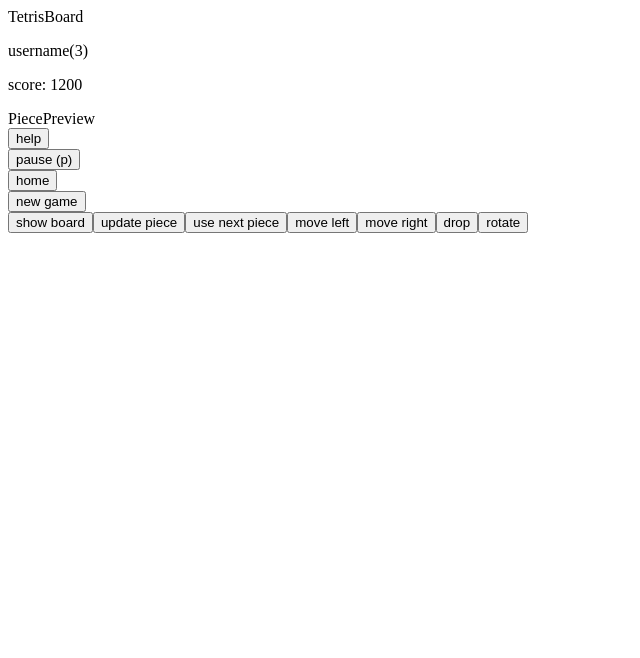
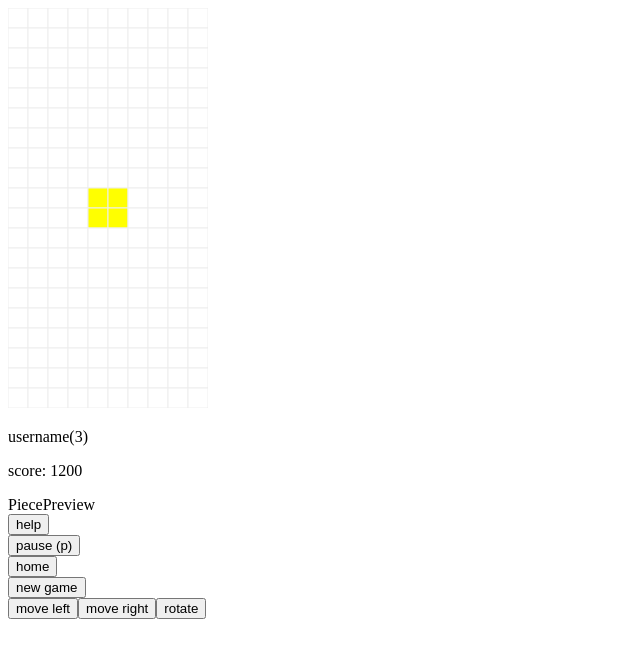
Before and after one commit to daleale-se/tetris-fullstack, a React (Vite) app in the folder frontend/: page /game in a window 1280 px wide. Shown: the top 658 px of the page, without its empty margins (0-640 px from the left). Built offline with nearby package versions, Linux system fonts and the light colour scheme.

Commit message:
feat(tetris board): add canvas and render the in game board

```diff
--- a/frontend/src/components/TetrisBoard.tsx
+++ b/frontend/src/components/TetrisBoard.tsx
@@ -1,7 +1,37 @@
-const TetrisBoard = () => {
-  return (
-    <div>TetrisBoard</div>
-  )
+import { useEffect, useRef } from "react";
+import { drawBoard } from "../utils/drawBoard";
+
+const TetrisBoard = ({inGameBoard, drop, canDrop, nextPiece}) => {
+
+  const canvasRef = useRef<HTMLCanvasElement>(null);
+
+  useEffect(() => {
+
+    const gameLoop = setInterval(() => {
+
+      if(canDrop()){
+        drop()
+      } else {
+        nextPiece()
+      }
+
+    }, 500)
+
+    return () => clearInterval(gameLoop)
+
+  }, [canDrop, drop, nextPiece])
+
+  useEffect(() => {
+
+    const canvas = canvasRef.current;
+    drawBoard(canvas, inGameBoard)
+
+  }, [inGameBoard]);
+
+
+  return <>
+    <canvas ref={canvasRef} width={200} height={400} />
+  </>;
 }
 
 export default TetrisBoard
--- a/frontend/src/constants.ts
+++ b/frontend/src/constants.ts
@@ -1,7 +1,7 @@
 import { UserInfoType, UserFormType, UserInputType, PieceBagType } from "./types"
 
 export const BOARD_WIDTH = 10
-export const BOARD_HEIGHT = 10
+export const BOARD_HEIGHT = 20
 
 export const EMPTY_SPACE = "_"
 export const PIECES_BAG: PieceBagType[] = ['I','O','L','J','T','S','Z']
@@ -14,6 +14,19 @@ export const PIECES_SHAPES = {
     T: "TTT\n_T_",
     S: "_SS\nSS_",
     Z: "ZZ_\n_ZZ"
+}
+
+export const BLOCK_SIZE = 20;
+
+export const PIECES_COLORS = {
+    _: "white",
+    I: "green",
+    O: "yellow",
+    L: "red",
+    J: "pink",
+    T: "purple",
+    S: "blue",
+    Z: "cyan"
 }
 
 export const INITIAL_USER_INFO: UserInfoType = {
--- a/frontend/src/hooks/useTetrisGame.tsx
+++ b/frontend/src/hooks/useTetrisGame.tsx
@@ -1,4 +1,4 @@
-import { useState } from "react";
+import { useEffect, useState } from "react";
 import { createEmptyBoard } from "../utils/createEmptyBoard";
 import { BOARD_WIDTH, EMPTY_SPACE, PIECES_BAG, PIECES_SHAPES } from "../constants";
 import { PieceBagType, PieceType } from "../types";
@@ -27,8 +27,6 @@ const initialPieceState = (name: PieceBagType): PieceType => {
 const randomPiece = (): PieceBagType => PIECES_BAG[Math.floor(Math.random()*PIECES_BAG.length)]
 
 const shapeToTwoD = (shape: string) => shape.split("\n").map(row => row.split(""))
-
-const boardToString = (board: string[][]): string => board.map(row => row.join("")).join("\n");
 
 const insertPieceToBoard = (currentPiece:PieceType, board:string[][]) => {
     const newBoard = board.map(innerArray => [...innerArray]);
@@ -180,13 +178,9 @@ export function useTetrisGame() {
     const [currentPiece, setCurrentPiece] = useState<PieceType>(initialPieceState(randomPiece()));
     const [nextPieces, setNextPieces] = useState<PieceBagType[]>([randomPiece(), randomPiece()]);
 
-    // Game loop timing reference
-    // const lastTickRef = useRef(Date.now());
-    // const requestIdRef = useRef(null);
-
     // Game logic functions...
 
-    const useNextPiece = () => {
+    const nextPiece = () => {
 
         const newBoard = insertPieceToBoard(currentPiece, board)
         setBoard(newBoard)
@@ -252,8 +246,6 @@ export function useTetrisGame() {
     }
 
     const drop = () => {
-
-        if (!collideOnTheBottom(currentPiece, board)) {
         setCurrentPiece(prevPiece => ({
             ...prevPiece,
             position: {
@@ -263,34 +255,27 @@ export function useTetrisGame() {
         }));
     }
 
+    const canDrop = () => {
+        return !collideOnTheBottom(currentPiece, board)
     }
 
-    const printBoard = () => {
-        const {shape, position} = currentPiece
-        console.log(shape);
-        console.log(position.x, position.y);
-        console.log(boardToString(inGameBoard));
-    }
+    useEffect(() => {
+        const newBoard = insertPieceToBoard(currentPiece, board);
+        setInGameBoard(newBoard);
 
-    const updatePiece = () => {
-        const newBoard = insertPieceToBoard(currentPiece, board)
-        setInGameBoard(newBoard)
-
-        console.log(boardToString(newBoard));
-    }
+      }, [currentPiece, board]);
 
     return {
       gameState,
-      board,
+      inGameBoard,
       currentPiece,
       nextPieces,
       moveLeft,
       moveRight,
       rotate,
-      useNextPiece,
+      nextPiece,
       drop,
-      printBoard,
-      updatePiece
+      canDrop
     //   hardDrop,
     //   startGame,
     //   pauseGame
--- a/frontend/src/pages/Game.tsx
+++ b/frontend/src/pages/Game.tsx
@@ -4,12 +4,12 @@ import { useTetrisGame } from "../hooks/useTetrisGame"
 
 const Game = () => {
 
-  const {currentPiece, nextPieces, useNextPiece, moveLeft, moveRight, rotate, drop, printBoard, updatePiece} = useTetrisGame()
+  const {inGameBoard, canDrop, nextPiece, moveLeft, moveRight, rotate, drop} = useTetrisGame()
 
   return (
     <div>
 
-        <TetrisCanvas/>
+        <TetrisCanvas inGameBoard={inGameBoard} drop={drop} canDrop={canDrop} nextPiece={nextPiece} />
 
         <div className="user-info">
           <p>
@@ -35,14 +35,8 @@ const Game = () => {
         </div>
 
         <div>
-          {/* <button onClick={() => console.log(currentPiece)}>show current piece</button>
-          <button onClick={() => console.log(nextPieces)}>show next pieces</button> */}
-          <button onClick={printBoard}>show board</button>
-          <button onClick={updatePiece}>update piece</button>
-          <button onClick={useNextPiece}>use next piece</button>
           <button onClick={moveLeft}>move left</button>
           <button onClick={moveRight}>move right</button>
-          <button onClick={drop}>drop</button>
           <button onClick={rotate}>rotate</button>
         </div>
 
--- /dev/null
+++ b/frontend/src/utils/drawBoard.ts
@@ -0,0 +1,23 @@
+import { PIECES_COLORS, BLOCK_SIZE} from "../constants";
+
+export const drawBoard = (canvas, board) => {
+
+  if (!canvas) return;
+  const ctx = canvas.getContext("2d");
+  if (!ctx) return;
+
+  ctx.clearRect(0, 0, canvas.width, canvas.height);
+
+  for (let row = 0; row < board.length; row++) {
+    for (let col = 0; col < board[row].length; col++) {
+
+      const color = PIECES_COLORS[board[row][col]];
+      ctx.fillStyle = color;
+      ctx.strokeStyle = "#eee";
+      ctx.fillRect(col * BLOCK_SIZE, row * BLOCK_SIZE, BLOCK_SIZE, BLOCK_SIZE);
+      ctx.strokeRect(col * BLOCK_SIZE, row * BLOCK_SIZE, BLOCK_SIZE, BLOCK_SIZE);
+
+    }
+  }
+
+}
```
Lines whose indentation alone changed are shown as unchanged.
